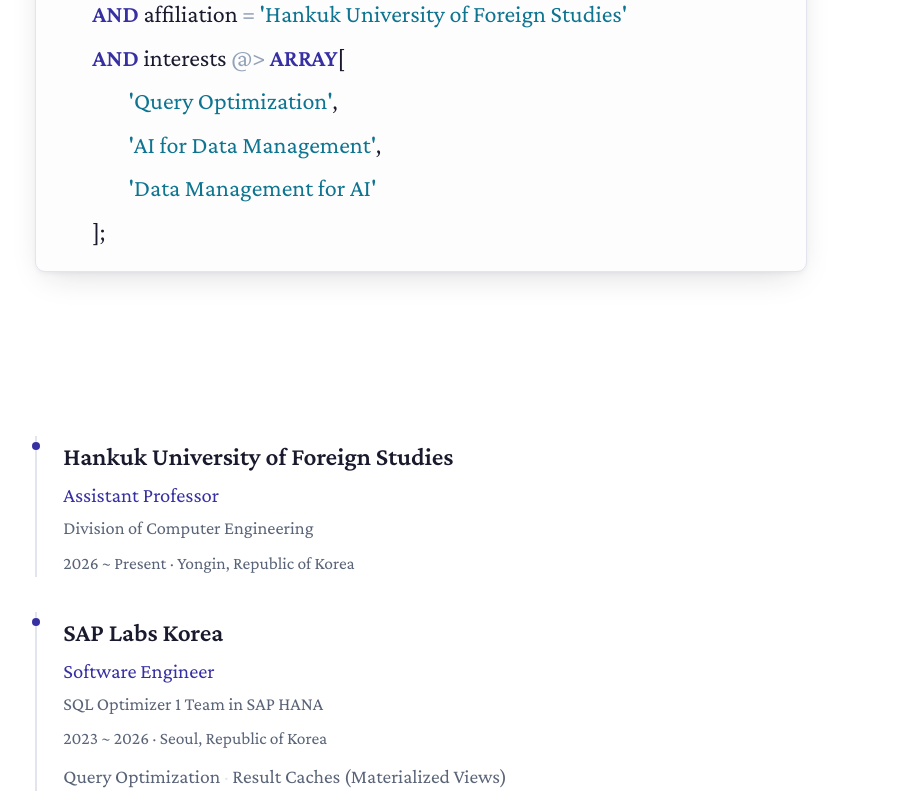
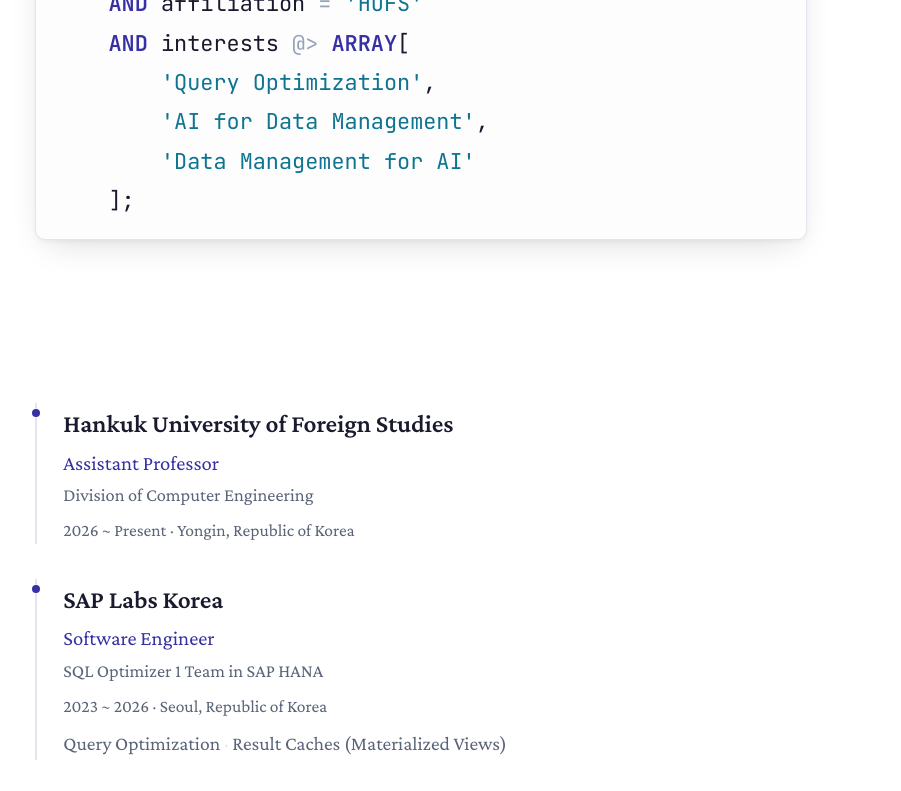
Before and after one commit to DalsuChoi/dalsuchoi.github.io, a plain HTML site: page index.html in a window 1280 px wide. Shown: the part 294-1085 px from the top of the page, without its empty margins (219-1120 px from the left). Drawn offline with nearby package versions, Linux system fonts and the light colour scheme.

Commit message:
SQL font

```diff
--- a/index.html
+++ b/index.html
@@ -6,7 +6,7 @@
 <meta name="color-scheme" content="light only">
 <link rel="icon" href="favicon.ico">
 <title>Dalsu Choi</title>
-<link href="https://fonts.googleapis.com/css2?family=Crimson+Pro:ital,wght@0,400;0,600;0,700;1,400&family=Inter:wght@600&display=swap" rel="stylesheet">
+<link href="https://fonts.googleapis.com/css2?family=Crimson+Pro:ital,wght@0,400;0,600;0,700;1,400&family=Inter:wght@600&family=JetBrains+Mono:wght@400;600&display=swap" rel="stylesheet">
 <style>
   *, *::before, *::after { box-sizing: border-box; margin: 0; padding: 0; }
 
@@ -21,6 +21,7 @@
     --border: #E2E5ED;
     --font-display: 'Crimson Pro', serif;
     --font-body: 'Inter', sans-serif;
+    --font-sql: 'JetBrains Mono', monospace;
   }
 
   html {
@@ -132,7 +133,7 @@
     background: #FDFDFE;
     border: 1px solid var(--border);
     border-radius: 10px;
-    font-family: var(--font-display);
+    font-family: var(--font-sql);
     font-size: 0.98rem;
     color: var(--text);
     margin-bottom: 2.5rem;
@@ -145,13 +146,14 @@
     line-height: 1.8;
     white-space: normal;
     overflow-wrap: break-word;
-    font-size: clamp(1.18rem, 3.9vw, 1.38rem);
+    font-size: clamp(1.0rem, 3.2vw, 1.25rem);
     overflow-x: auto;
+    scrollbar-width: none;
+    -ms-overflow-style: none;
     border-radius: 10px;
   }
+  .sql-body::-webkit-scrollbar { display: none; }
   .sql-body .nowrap { white-space: nowrap; }
-  .aff-full { display: inline; }
-  .aff-short { display: none; }
   .op { color: #94A3B8; }
   .kw { color: #3730A3; font-weight: 600; }
   .str { color: #0E7490; }
@@ -296,9 +298,6 @@
   }
 
   @media (max-width: 768px) {
-    .aff-full { display: none; }
-    .aff-short { display: inline; }
-
     nav { padding: 0 4vw; justify-content: flex-end; }
     .nav-toggle { display: flex; }
 
@@ -391,12 +390,12 @@
     <div class="sql-body">
       <span class="nowrap"><span class="kw">SELECT</span> <span class="op">*</span> <span class="kw">FROM</span> database_researcher</span><br>
       <span class="kw">WHERE</span> name <span class="op">=</span> <span class="str">'Dalsu Choi'</span><br>
-      &nbsp;&nbsp;&nbsp;&nbsp;&nbsp;&nbsp;&nbsp;&nbsp;<span class="kw">AND</span> affiliation <span class="op">=</span> <span class="str"><span class="aff-full">'Hankuk University of Foreign Studies'</span><span class="aff-short">'HUFS'</span></span><br>
-      &nbsp;&nbsp;&nbsp;&nbsp;&nbsp;&nbsp;&nbsp;&nbsp;<span class="kw">AND</span> interests <span class="op">@&gt;</span> <span class="kw">ARRAY</span>[<br>
-      &nbsp;&nbsp;&nbsp;&nbsp;&nbsp;&nbsp;&nbsp;&nbsp;&nbsp;&nbsp;&nbsp;&nbsp;&nbsp;&nbsp;&nbsp;&nbsp;<span class="str">'Query Optimization'</span>,<br>
-      &nbsp;&nbsp;&nbsp;&nbsp;&nbsp;&nbsp;&nbsp;&nbsp;&nbsp;&nbsp;&nbsp;&nbsp;&nbsp;&nbsp;&nbsp;&nbsp;<span class="str">'AI for Data Management'</span>,<br>
-      &nbsp;&nbsp;&nbsp;&nbsp;&nbsp;&nbsp;&nbsp;&nbsp;&nbsp;&nbsp;&nbsp;&nbsp;&nbsp;&nbsp;&nbsp;&nbsp;<span class="str">'Data Management for AI'</span><br>
-      &nbsp;&nbsp;&nbsp;&nbsp;&nbsp;&nbsp;&nbsp;&nbsp;];
+      &nbsp;&nbsp;&nbsp;&nbsp;<span class="kw">AND</span> affiliation <span class="op">=</span> <span class="str">'HUFS'</span><br>
+      &nbsp;&nbsp;&nbsp;&nbsp;<span class="kw">AND</span> interests <span class="op">@&gt;</span> <span class="kw">ARRAY</span>[<br>
+      &nbsp;&nbsp;&nbsp;&nbsp;&nbsp;&nbsp;&nbsp;&nbsp;<span class="str">'Query Optimization'</span>,<br>
+      &nbsp;&nbsp;&nbsp;&nbsp;&nbsp;&nbsp;&nbsp;&nbsp;<span class="str">'AI for Data Management'</span>,<br>
+      &nbsp;&nbsp;&nbsp;&nbsp;&nbsp;&nbsp;&nbsp;&nbsp;<span class="str">'Data Management for AI'</span><br>
+      &nbsp;&nbsp;&nbsp;&nbsp;];
     </div>
   </div>
 </section>
```
